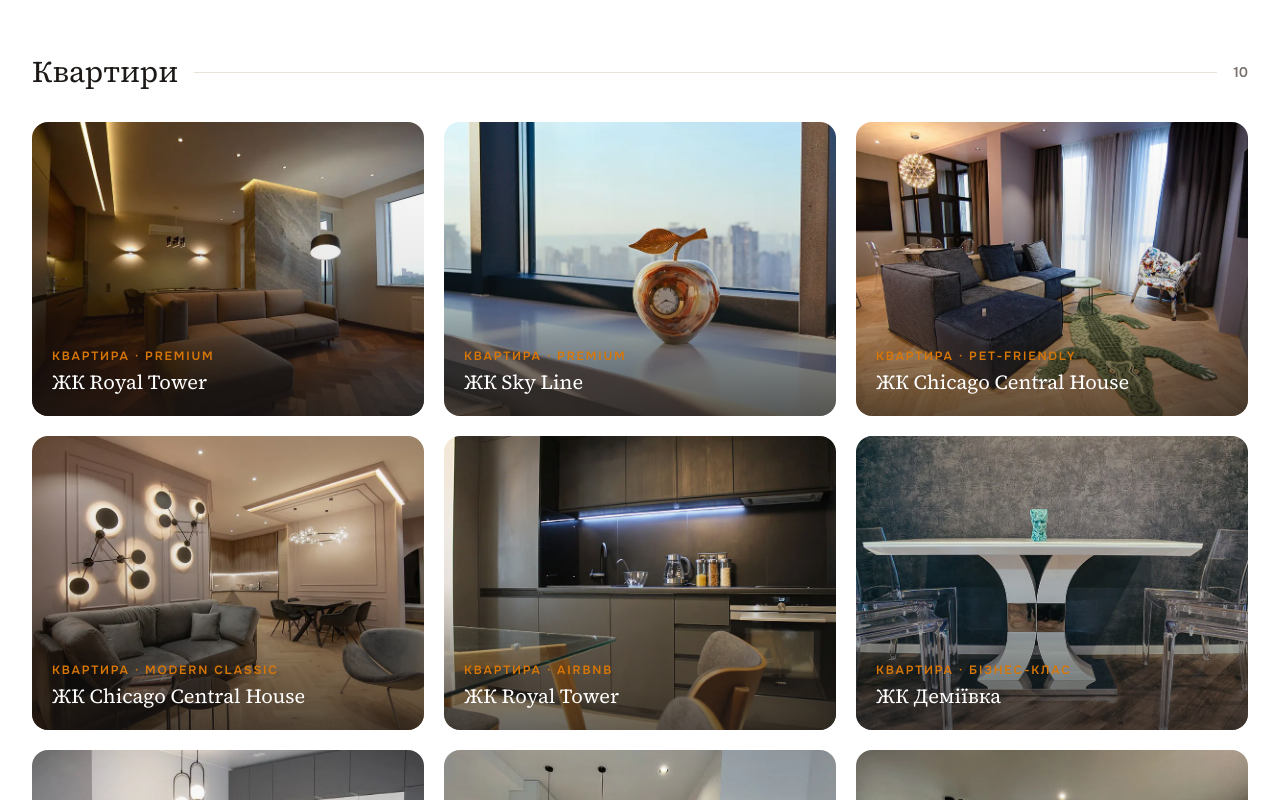
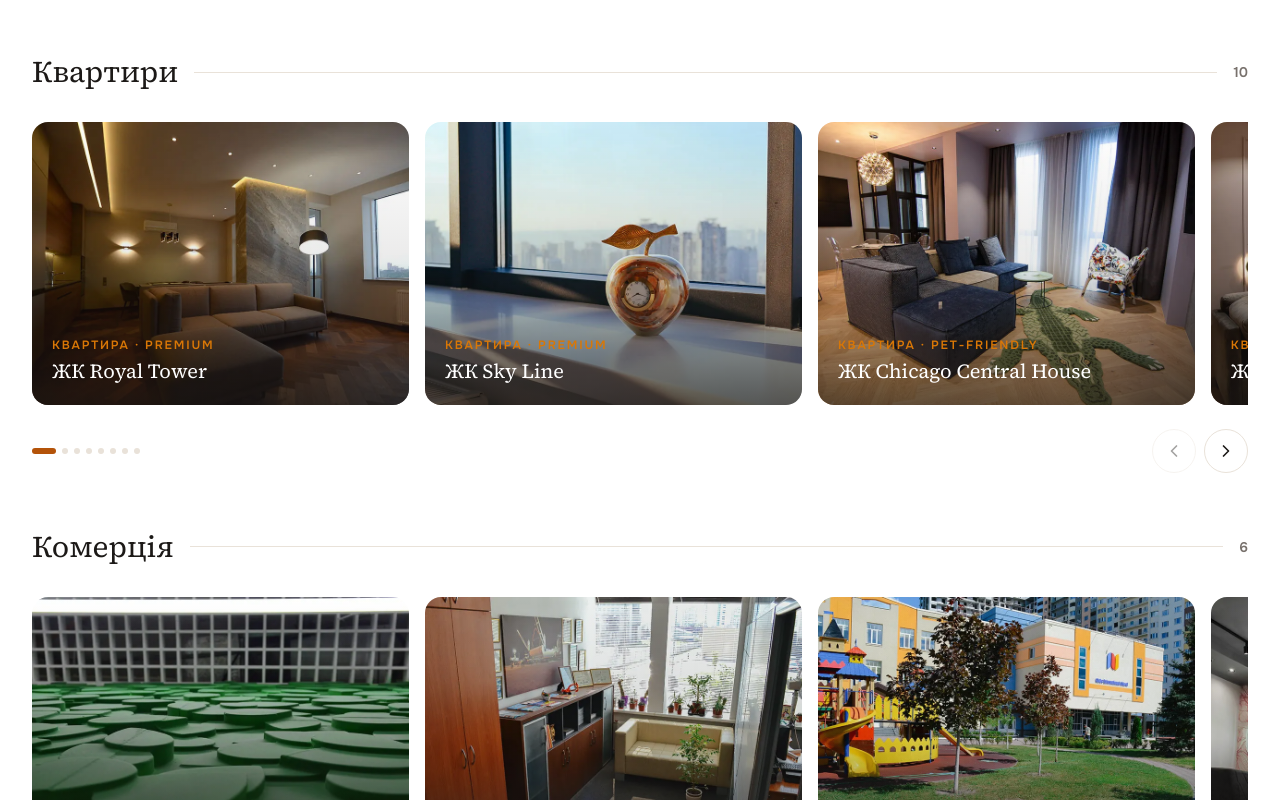
Before and after one commit to DmytroKostiuk123/apro-website, a React (Vite) app: page / in a window 1280 px wide. Shown: the part 2400-3200 px from the top of the page. Built offline with nearby package versions, Linux system fonts and the light colour scheme.

Commit message:
Portfolio: use the swipeable carousel on all breakpoints (multi-card + peek on desktop, mouse drag-to-scroll)
Co-Authored-By: Claude Opus 4.8 <noreply@anthropic.com>

```diff
--- a/src/components/Portfolio.jsx
+++ b/src/components/Portfolio.jsx
@@ -40,10 +40,12 @@ function CaseCard({ project, onOpen, className = '' }) {
   )
 }
 
-/* Мобільна карусель: свайп + стрілки + крапки */
-function MobileCarousel({ cases, prevLabel, nextLabel, onOpen }) {
+/* Карусель: свайп (тач + миша), стрілки, крапки — на всіх екранах.
+   На мобільному видно 1 картку, на десктопі — кілька, із «зазиранням» сусідів. */
+function Carousel({ cases, prevLabel, nextLabel, onOpen }) {
   const trackRef = useRef(null)
   const [index, setIndex] = useState(0)
+  const [maxIndex, setMaxIndex] = useState(cases.length - 1)
 
   // Дисторсія від швидкості прокрутки (той самий підхід, що й у лайтбоксі)
   const scrollX = useMotionValue(0)
@@ -51,19 +53,58 @@ function MobileCarousel({ cases, prevLabel, nextLabel, onOpen }) {
   const smoothVel = useSpring(scrollVel, { stiffness: 200, damping: 30 })
   const skew = useTransform(smoothVel, [-3000, 0, 3000], [6, 0, -6], { clamp: true })
 
+  const slideStep = () => {
+    const el = trackRef.current
+    return el?.firstElementChild ? el.firstElementChild.offsetWidth + 16 : 1 // gap-4
+  }
+
+  // Скільки карток видно одночасно → скільки «зупинок» (крапок) реально існує
+  useLayoutEffect(() => {
+    const measure = () => {
+      const el = trackRef.current
+      if (!el || !el.firstElementChild) return
+      const visible = Math.max(1, Math.round(el.clientWidth / slideStep()))
+      setMaxIndex(Math.max(0, cases.length - visible))
+    }
+    measure()
+    window.addEventListener('resize', measure)
+    return () => window.removeEventListener('resize', measure)
+  }, [cases.length])
+
   const onScroll = () => {
     const el = trackRef.current
-    if (!el || !el.firstElementChild) return
-    const slideWidth = el.firstElementChild.offsetWidth + 16 // gap-4
-    setIndex(Math.min(cases.length - 1, Math.round(el.scrollLeft / slideWidth)))
+    if (!el) return
+    setIndex(Math.max(0, Math.min(maxIndex, Math.round(el.scrollLeft / slideStep()))))
     scrollX.set(el.scrollLeft)
   }
 
   const scrollToSlide = (i) => {
     const el = trackRef.current
-    if (!el || !el.children[i]) return
-    const slideWidth = el.firstElementChild.offsetWidth + 16
-    el.scrollTo({ left: i * slideWidth, behavior: 'smooth' })
+    if (!el) return
+    el.scrollTo({ left: Math.max(0, Math.min(maxIndex, i)) * slideStep(), behavior: 'smooth' })
+  }
+
+  // Drag-to-scroll мишею (тач працює нативно). Клік по картці не відкриває
+  // лайтбокс, якщо це було перетягування.
+  const drag = useRef({ active: false, startX: 0, startLeft: 0, moved: 0 })
+  const suppressClick = useRef(false)
+
+  const onPointerDown = (e) => {
+    if (e.pointerType === 'touch') return
+    const el = trackRef.current
+    drag.current = { active: true, startX: e.clientX, startLeft: el.scrollLeft, moved: 0 }
+    el.setPointerCapture?.(e.pointerId)
+  }
+  const onPointerMove = (e) => {
+    if (!drag.current.active) return
+    const dx = e.clientX - drag.current.startX
+    drag.current.moved = Math.max(drag.current.moved, Math.abs(dx))
+    trackRef.current.scrollLeft = drag.current.startLeft - dx
+  }
+  const onPointerUp = () => {
+    if (!drag.current.active) return
+    if (drag.current.moved > 6) suppressClick.current = true
+    drag.current.active = false
   }
 
   return (
@@ -71,12 +112,23 @@ function MobileCarousel({ cases, prevLabel, nextLabel, onOpen }) {
       <div
         ref={trackRef}
         onScroll={onScroll}
-        className="flex snap-x snap-mandatory gap-4 overflow-x-auto overflow-y-hidden pb-2 [-ms-overflow-style:none] [scrollbar-width:none] [&::-webkit-scrollbar]:hidden"
+        onPointerDown={onPointerDown}
+        onPointerMove={onPointerMove}
+        onPointerUp={onPointerUp}
+        onPointerLeave={onPointerUp}
+        onDragStart={(e) => e.preventDefault()}
+        onClickCapture={(e) => {
+          if (suppressClick.current) {
+            e.stopPropagation()
+            suppressClick.current = false
+          }
+        }}
+        className="flex cursor-grab snap-x snap-mandatory select-none gap-4 overflow-x-auto overflow-y-hidden pb-2 active:cursor-grabbing [-ms-overflow-style:none] [scrollbar-width:none] [&::-webkit-scrollbar]:hidden"
       >
         {cases.map((project, i) => (
           <motion.div
             key={project.id}
-            className="w-[82%] shrink-0 snap-center"
+            className="w-[82%] shrink-0 snap-center sm:w-[46%] lg:w-[31%] 2xl:w-[23%]"
             initial={{ opacity: 0, y: 70, filter: 'blur(12px)' }}
             whileInView={{ opacity: 1, y: 0, filter: 'blur(0px)' }}
             viewport={{ once: true, margin: '-40px' }}
@@ -90,10 +142,10 @@ function MobileCarousel({ cases, prevLabel, nextLabel, onOpen }) {
       </div>
 
       <div className="mt-4 flex items-center justify-between">
-        <div className="flex gap-1.5" aria-hidden="true">
-          {cases.map((c, i) => (
+        <div className="flex flex-wrap gap-1.5" aria-hidden="true">
+          {Array.from({ length: maxIndex + 1 }).map((_, i) => (
             <span
-              key={c.id}
+              key={i}
               className={`h-1.5 rounded-full transition-all duration-300 ${
                 i === index ? 'w-6 bg-gold' : 'w-1.5 bg-line'
               }`}
@@ -103,7 +155,7 @@ function MobileCarousel({ cases, prevLabel, nextLabel, onOpen }) {
         <div className="flex gap-2">
           <button
             type="button"
-            onClick={() => scrollToSlide(Math.max(0, index - 1))}
+            onClick={() => scrollToSlide(index - 1)}
             disabled={index === 0}
             aria-label={prevLabel}
             className="flex h-11 w-11 cursor-pointer items-center justify-center rounded-full border border-line bg-white text-ink transition-colors hover:border-gold hover:text-gold disabled:opacity-40"
@@ -112,8 +164,8 @@ function MobileCarousel({ cases, prevLabel, nextLabel, onOpen }) {
           </button>
           <button
             type="button"
-            onClick={() => scrollToSlide(Math.min(cases.length - 1, index + 1))}
-            disabled={index === cases.length - 1}
+            onClick={() => scrollToSlide(index + 1)}
+            disabled={index >= maxIndex}
             aria-label={nextLabel}
             className="flex h-11 w-11 cursor-pointer items-center justify-center rounded-full border border-line bg-white text-ink transition-colors hover:border-gold hover:text-gold disabled:opacity-40"
           >
@@ -121,24 +173,6 @@ function MobileCarousel({ cases, prevLabel, nextLabel, onOpen }) {
           </button>
         </div>
       </div>
-    </div>
-  )
-}
-
-function DesktopGrid({ cases, onOpen }) {
-  return (
-    <div className="hidden gap-5 sm:grid sm:grid-cols-2 lg:grid-cols-3 2xl:grid-cols-4">
-      {cases.map((project, index) => (
-        <motion.div
-          key={project.id}
-          initial={{ opacity: 0, y: 70, filter: 'blur(12px)' }}
-          whileInView={{ opacity: 1, y: 0, filter: 'blur(0px)' }}
-          viewport={{ once: true, margin: '-40px' }}
-          transition={{ duration: 0.8, delay: (index % 4) * 0.08, ease: [0.16, 1, 0.3, 1] }}
-        >
-          <CaseCard project={project} onOpen={() => onOpen(project)} />
-        </motion.div>
-      ))}
     </div>
   )
 }
@@ -335,16 +369,10 @@ export default function Portfolio() {
                   <span className="text-sm font-semibold text-stone-warm">{groupCases.length}</span>
                 </div>
               </Reveal>
-              <div className="sm:hidden">
-                <MobileCarousel
-                  cases={groupCases}
-                  prevLabel={t.portfolio.prevLabel}
-                  nextLabel={t.portfolio.nextLabel}
-                  onOpen={(project) => openLightbox(groupCases, project)}
-                />
-              </div>
-              <DesktopGrid
+              <Carousel
                 cases={groupCases}
+                prevLabel={t.portfolio.prevLabel}
+                nextLabel={t.portfolio.nextLabel}
                 onOpen={(project) => openLightbox(groupCases, project)}
               />
             </div>
```
